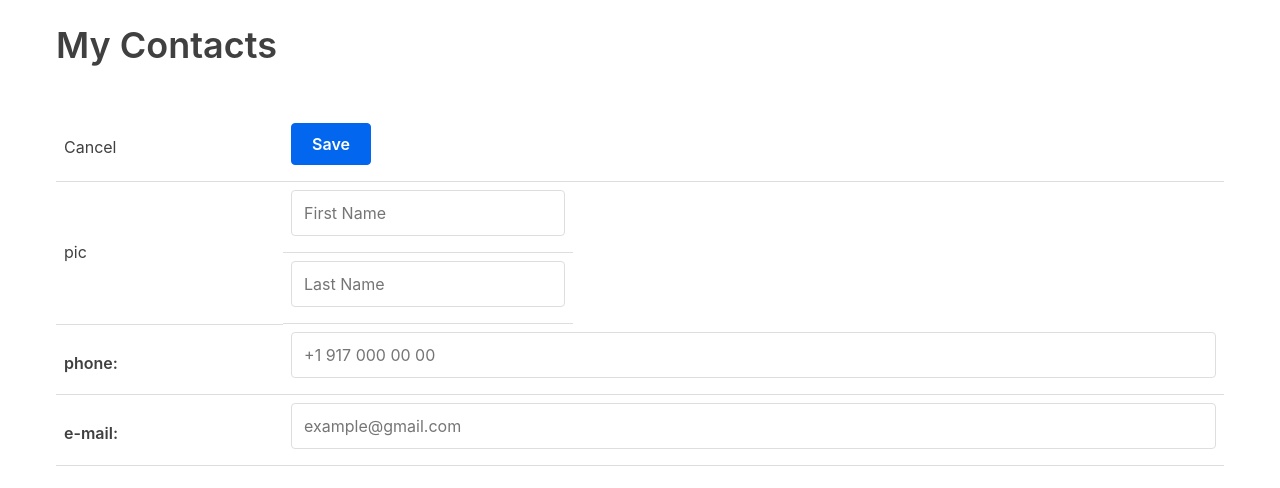
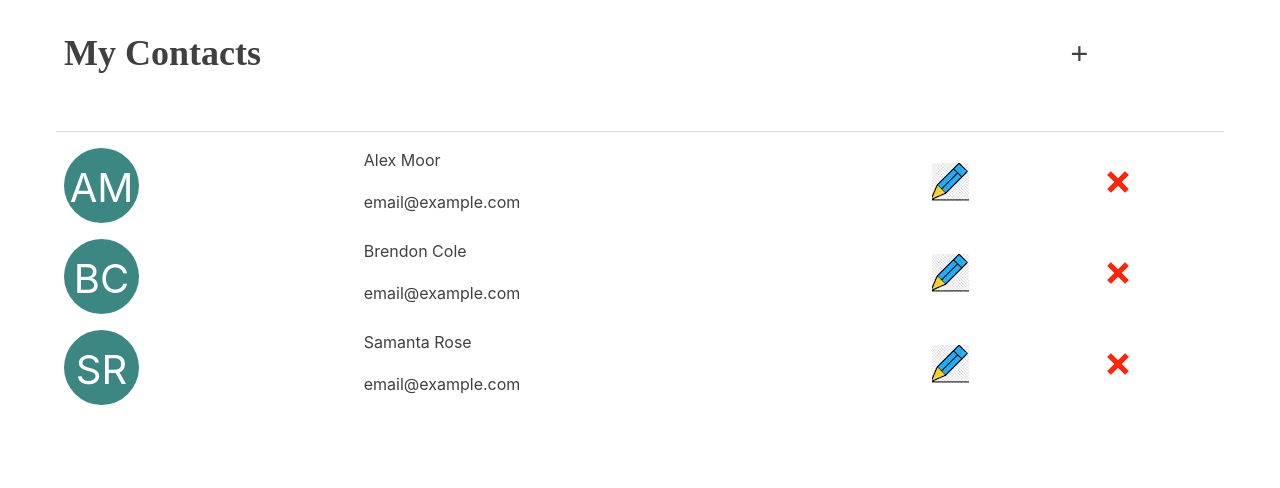
Before and after one commit to joycelin12/contacts, a React (Create React App) app: page / in a window 1280 px wide. Shown: the top 488 px of the page. Built offline with nearby package versions, Linux system fonts and the light colour scheme.

Commit message:
Added the modals and still trying to figure the update functions

```diff
--- a/src/App.js
+++ b/src/App.js
@@ -1,28 +1,37 @@
 import React, {Component} from 'react';
 import Table from './Table'
 import Form from './Form'
+import EditForm from './EditForm'
+
+
+
+//referencing from https://stackoverflow.com/questions/53921667/reactjs-component-structure-form-inside-modal
 
 class App extends Component {
 
   state = {
-	     contacts : [
-      /* {
-	 pic: 'pic1',
-	 name: 'name1',
-	 email: 'asdlkajd@hotmail.com'
-       } ,
-       {
-	 pic: 'pic2',
-	 name: 'name2',
-	 email: 'aadakajd@hotmail.com'
-       },
-       {
-	 pic: 'pic3',
-	 name: 'name3',
-	 email: 'affakajd@hotmail.com'
-       }*/
-     ]
-    }
+	   showEdit: false,
+	   id: null,
+	   showModal: false,
+	  contacts : [
+        { id: 1, pic: "AM", first: "Alex", last: "Moor", phone:"918 012 1212", email:"email@example.com"},
+	{ id: 2, pic: "BC", first: "Brendon", last: "Cole", phone:"911 011 1010", email:"email@example.com"},
+        { id: 3, pic: "SR", first: "Samanta", last: "Rose", phone:"918 012 1333", email:"email@example.com"}
+
+            ]
+	  }
+
+  addContacts = (event) => {
+	  	this.setState({showModal: true,
+		  showEdit: false
+   })
+
+  }
+
+  closeContact = (event) => {
+		this.setState({showModal: false,
+		showEdit: false});
+  }
 
   removeContact = index => {
            const { contacts } = this.state
@@ -39,20 +48,50 @@ class App extends Component {
        this.setState({ contacts: [...this.state.contacts, contact]})
   }
 
+  editContact = (index, row) => {
+         this.setState({
+		showEdit: true,
+		id: row.id,
+                pic: row.pic,
+                first: row.first,
+  		last: row.last,
+                phone: row.phone,
+                email: row.email})
+  }
+
+  updateHandle = contact => {
+       this.setState({ contacts: [...this.state.contacts, contact]})
+  }
+
+
   render() {
 
      const {contacts} = this.state
 
      return (
        <div className="container">
-	     <h1>My Contacts</h1>
-	     <Table contactsData={contacts} removeContact={this.removeContact}/>
-	     <Form handleSubmit={this.handleSubmit}/>
 
-       </div>
+	     <table>
+	     <tbody>
+	     <tr><td>
+	     <h1>My Contacts</h1></td>
+	     <td>
+	     <h2 onClick={this.addContacts}>+</h2></td>
+	     </tr>
+	     </tbody>
+	     </table>
+	     <hr />
+	     <Table contactsData={contacts} removeContact={this.removeContact} editContact = {this.editContact}/>
+	     <Form showModal={this.state.showModal} closeContact={this.closeContact} handleSubmit={this.handleSubmit} />
+             <EditForm showEdit={this.state} editContact = {this.editContact} closeContact={this.closeContact} updateHandle={this.updateHandle} />
+
+
+	       </div>
 
      )
   }
 }
 
+
+
 export default App
--- /dev/null
+++ b/src/EditForm.js
@@ -0,0 +1,176 @@
+import React, { Component } from 'react';
+
+//referencing https://codepen.io/bastianalbers/pen/PWBYvz
+
+class EditForm extends Component {
+
+	constructor(props) {
+
+           super(props)
+
+
+		this.initialState = {
+			showEdit: false,
+			id: '',
+			pic: '',
+			first: '',
+			last: '',
+			phone: '',
+			email: ''
+			}
+
+
+		this.state = this.initialState
+
+	}
+
+	handleChange = event => {
+		const { name, value } = event.target
+
+		this.setState({
+                   [name] : value,
+		})
+	}
+
+	submitForm = (event) => {
+		event.preventDefault();
+		this.props.handleSubmit(this.state);
+		this.props.closeContact();
+		this.setState(this.initialState);
+	}
+
+	cancelForm = (event) => {
+		event.preventDefault();
+		this.props.closeContact();
+	}
+
+	EditHandleForm = (event) => {
+
+            event.preventDefault();
+            this.setState({
+		    contacts :this.state.contacts.map(index => {
+                           if(index.id === this.state.id) {
+
+				   console.log('pic' + event.target.pic.value );
+			   	    console.log('first' + event.target.first.value );
+				      console.log('last' + event.target.last.value );
+				      console.log('phone' + event.target.phone.value );
+				      console.log('email' + event.target.email.value );
+
+				   index['pic'] = event.target.pic.value;
+				   index['first'] = event.target.first.value;
+				   index['last'] = event.target.last.value;
+				   index['phone'] = event.target.phone.value;
+                                   index['email'] = event.target.phone.value;
+				   return index;
+
+			   }
+			    return index;
+		    })
+
+
+	    })
+
+
+	  this.setState({
+            showEdit: false
+	   })
+	   this.props.closeContact();
+	   this.setState(this.initialState);
+
+	}
+
+	render() {
+
+		 const {showEdit, id, pic, first, last, phone, email} = this.props.showEdit;
+		 console.log(showEdit.showEdit + " showedit only");
+		  console.log(showEdit.id + " id only");
+		if (showEdit) {
+	/*	  console.log(this.props.showEdit.showEdit +"edit");
+		  console.log(this.props.showEdit.contact.first +"first");
+		  console.log(this.props.showEdit.contact.last +"last");
+		  console.log(this.props.showEdit.contact.phone +"phone");
+		  console.log(this.props.showEdit.contact.email +"contact");
+
+
+		 console.log(this.props.first + "testing first");*/
+		 return (
+			<div className ='popup'>
+			 <div className ='popup_inner'>
+		        <form onSubmit={this.EditHandleForm.bind(this)} >
+			<table>
+			<tbody>
+			<tr>
+			<td>
+			<button onClick={this.cancelForm} >Cancel</button>
+			</td>
+			<td></td>
+			<td>
+			<button type="submit" >Update</button>
+			</td>
+			</tr>
+			<tr>
+                        <td><div className="circle">Add Photo</div></td>
+			<tr>
+			<td  className="pop">
+			<input
+			type= "hidden"
+			name= "id"
+			value= {id}/>
+			<input
+			type= "text"
+			name= "first"
+			value= {first}
+			 onChange =  {this.handleChange} />
+			</td>
+			</tr>
+			<tr>
+			<td  className="pop">
+			<input
+			type= "text"
+			name= "last"
+		        value= {last}
+			onChange =  {this.handleChange} />
+			</td>
+			</tr>
+			</tr>
+			<tr>
+			<td  className="pop">
+			<label>phone:</label>
+			</td>
+			<td  className="pop">
+			<input
+			type= "text"
+			name= "phone"
+		        value= {phone}
+			onChange =  {this.handleChange} />
+			</td>
+			</tr>
+			<tr>
+			<td  className="pop">
+			<label>e-mail:</label>
+			</td>
+			<td  className="pop">
+			<input
+			type= "email"
+			name= "email"
+		        value= {email}
+			onChange =  {this.handleChange} />
+			</td>
+			</tr>
+			 </tbody>
+			</table>
+			</form>
+
+			 </div>
+			 </div>
+		 )
+		} else {
+                   return null;
+		}
+
+	}
+  }
+
+
+export default EditForm;
--- a/src/Form.js
+++ b/src/Form.js
@@ -1,4 +1,6 @@
-import React, { Component } from 'react'
+import React, { Component } from 'react';
+
+//referencing https://codepen.io/bastianalbers/pen/PWBYvz
 
 class Form extends Component {
 	constructor(props) {
@@ -6,11 +8,12 @@ class Form extends Component {
            super(props)
 
 		this.initialState = {
+			id:'',
 			pic: '',
 			first: '',
 			last: '',
 			phone: '',
-			email: ''
+			email: '',
 		}
 
 		this.state = this.initialState
@@ -28,27 +31,41 @@ class Form extends Component {
 	submitForm = (event) => {
 		event.preventDefault();
 		this.props.handleSubmit(this.state);
+		this.props.closeContact();
 		this.setState(this.initialState);
 	}
 
+	cancelForm = (event) => {
+		event.preventDefault();
+		this.props.closeContact();
+	}
+
 	render() {
-              const { pic, first, last, phone, email} = this.state;
+                const { id, pic, first, last, phone, email} = this.state;
 
-		return(
+		if (this.props.showModal) {
+		 return (
+			<div className ='popup'>
+			 <div className ='popup_inner'>
 			<form onSubmit={this.submitForm} >
 			<table>
 			<tr>
 			<td>
-			Cancel
+	                <button onClick={this.cancelForm} >Cancel</button>
 			</td>
+			 <td></td>
 			<td>
 			<button type="submit" >Save</button>
 			</td>
 			</tr>
 			<tr>
-                        <td>pic</td>
+                        <td><div className="circle">Add Photo</div></td>
 			<tr>
-			<td>
+			<td  className="pop">
+			<input
+			type= "hidden"
+			name= "id"
+			value= {Date.now()}/>
 			<input
 			type= "text"
 			name= "first"
@@ -56,9 +73,10 @@ class Form extends Component {
 			value= {first}
 			onChange =  {this.handleChange} />
 			</td>
+			<td></td>
 			</tr>
 			<tr>
-			<td>
+			<td  className="pop">
 			<input
 			type= "text"
 			name= "last"
@@ -66,13 +84,14 @@ class Form extends Component {
 			value= {last}
 			onChange =  {this.handleChange} />
 			</td>
+			<td></td>
 			</tr>
 			</tr>
 			<tr>
-			<td>
+			<td  className="pop">
 			<label>phone:</label>
 			</td>
-			<td>
+			<td  className="pop">
 			<input
 			type= "text"
 			name= "phone"
@@ -80,12 +99,13 @@ class Form extends Component {
 			value= {phone}
 			onChange =  {this.handleChange} />
 			</td>
+			<td></td>
 			</tr>
 			<tr>
-			<td>
+			<td  className="pop">
 			<label>e-mail:</label>
 			</td>
-			<td>
+			<td  className="pop">
 			<input
 			type= "email"
 			name= "email"
@@ -93,12 +113,19 @@ class Form extends Component {
 			value= {email}
 			onChange =  {this.handleChange} />
 			</td>
+			 <td></td>
 			</tr>
 			</table>
 			</form>
+                         </div>
+			 </div>
+		 )
+		} else {
+                   return null;
+		}
 
-		)
 	}
-}
+  }
+
 
 export default Form;
--- a/src/Table.js
+++ b/src/Table.js
@@ -6,15 +6,18 @@ const TableBody = props => {
 
       return(
             <tr key={index}>
-            <td>{row.pic}</td>
+            <td ><div className="circle2">{row.pic}</div></td>
             <tr>
             <td>{row.first} {row.last}</td>
             </tr>
             <tr>
             <td>{row.email}</td>
 	    </tr>
+	     <td>
+              <img src="/edit.png" onClick={() =>props.editContact(index,row)} alt="Edit"/>
+	      </td>
 	    <td>
-              <button onClick={() => props.removeContact(index)}>X</button>
+	      <img src="/cross.png" onClick={() => props.removeContact(index)} alt="Delete"/>
 	      </td>
           </tr>
          )
@@ -27,11 +30,11 @@ const TableBody = props => {
 class Table extends Component {
 
    render() {
-	   const {contactsData, removeContact} = this.props
+	  const {contactsData, removeContact, editContact} = this.props
 
-          return (
+	   return (
 		  <table>
-		  <TableBody contactsData={contactsData} removeContact={removeContact} />
+		  <TableBody contactsData={contactsData} removeContact={removeContact} editContact={editContact}  />
 		  </table>
           	  )
    }
--- a/src/index.css
+++ b/src/index.css
@@ -67,7 +67,7 @@ hr {
  * 2. Correct the odd `em` font sizing in all browsers.
  */
 pre {
-  font-family: monospace, monospace;
+  font-family: OpenSans;
   /* 1 */
   font-size: 1em;
   /* 2 */ }
@@ -106,7 +106,7 @@ strong {
 code,
 kbd,
 samp {
-  font-family: monospace, monospace;
+  font-family: OpenSans;
   /* 1 */
   font-size: 1em;
   /* 2 */ }
@@ -134,7 +134,7 @@ sub {
 sup {
   top: -0.5em; }
 
-/* Embedded content
+/*dEmbedded content
    ========================================================================== */
 /**
  * Remove the border on images inside links in IE 10.
@@ -363,7 +363,7 @@ h4,
 h5 {
   margin: 1.5rem 0;
   font-weight: 600;
-  font-family: -apple-system, BlinkMacSystemFont, Helvetica Neue, Helvetica, Arial, sans-serif;
+  font-family: OpenSans;
   line-height: 1.2;
   color: #404040; }
   h1:not(:first-child),
@@ -382,7 +382,8 @@ h1 {
   font-size: 1.75rem; }
 
 h2 {
-  font-size: 1.5rem; }
+  font-size: 1.5rem;
+  }
 
 h3 {
   font-size: 1.25rem; }
@@ -438,21 +439,21 @@ pre {
   padding: 1rem;
   tab-size: 2;
   color: #404040;
-  font-family: Menlo, monospace;
+  font-family: OpenSans;
   font-size: 14px;
   margin: 0 0 1.5rem 0; }
   pre code {
-    font-family: Menlo, monospace;
+    font-family: OpenSans;
     line-height: 1.2; }
 
 kbd {
   background-color: #f7f7f7;
   border: 1px solid #ccc;
   border-radius: 3px;
-  box-shadow: 0 1px 0 rgba(0, 0, 0, 0.2), 0 0 0 2px #fff inset;
+  box-shadow: none;
   color: #333;
   display: inline-block;
-  font-family: Helvetica, Arial, sans-serif;
+  font-family: OpenSans;
   font-size: 13px;
   line-height: 1.4;
   margin: 0 .1em;
@@ -462,7 +463,7 @@ kbd {
 :not(pre) > code {
   color: #404040;
   background: transparent;
-  font-family: Menlo, monospace;
+  font-family: OpenSans;
   font-size: 14px;
   padding: 0 0.2rem;
   border: 1px solid #dedede;
@@ -633,12 +634,12 @@ dd {
 .button, a.button, button, [type=submit], [type=reset], [type=button] {
   -webkit-appearance: none;
   display: inline-block;
-  border: 1px solid #0366EE;
+  border: 1px ;
   border-radius: 4px;
-  background: #0366EE;
-  color: #ffffff;
+  background: white ;
+  color: rgba(61, 135, 130, 0.606488);
   font-weight: 600;
-  font-family: -apple-system, BlinkMacSystemFont, Helvetica Neue, Helvetica, Arial, sans-serif;
+  font-family: OpenSans;
   font-size: 1rem;
   text-transform: none;
   padding: .75rem 1.25rem;
@@ -651,13 +652,13 @@ dd {
 
 .button:hover, a.button:hover, button:hover, [type=submit]:hover, [type=reset]:hover, [type=button]:hover {
   border: 1px solid #0250bc;
-  background: #0250bc;
+  background:  #3D8782;
   color: #ffffff;
   text-decoration: none; }
 
 .button:focus, .button:active, a.button:focus, a.button:active, button:focus, button:active, [type=submit]:focus, [type=submit]:active, [type=reset]:focus, [type=reset]:active, [type=button]:focus, [type=button]:active {
   border: 1px solid #0250bc;
-  background: #0250bc;
+  background:  #3D8782;
   color: #ffffff;
   text-decoration: none; }
 
@@ -709,7 +710,8 @@ a.full-button {
  */
 [type=color], [type=date], [type=datetime], [type=datetime-local], [type=email], [type=month], [type=number], [type=password], [type=search], [type=tel], [type=text], [type=url], [type=week], [type=time], select, textarea {
   display: block;
-  border: 1px solid #dedede;
+  border: 0px solid #dedede;
+  box-Shadow: 0px;
   border-radius: 4px;
   padding: .75rem;
   outline: none;
@@ -725,7 +727,7 @@ a.full-button {
 
 [type=color]:focus, [type=color]:active, [type=date]:focus, [type=date]:active, [type=datetime]:focus, [type=datetime]:active, [type=datetime-local]:focus, [type=datetime-local]:active, [type=email]:focus, [type=email]:active, [type=month]:focus, [type=month]:active, [type=number]:focus, [type=number]:active, [type=password]:focus, [type=password]:active, [type=search]:focus, [type=search]:active, [type=tel]:focus, [type=tel]:active, [type=text]:focus, [type=text]:active, [type=url]:focus, [type=url]:active, [type=week]:focus, [type=week]:active, [type=time]:focus, [type=time]:active, select:focus, select:active, textarea:focus, textarea:active {
   border: 1px solid #0366EE;
-  box-shadow: inset 0 1px 1px rgba(0, 0, 0, 0.1), 0 0 6px #8cbcfe; }
+  box-shadow: none; }
 
 textarea {
   overflow: auto;
@@ -776,7 +778,8 @@ textarea.has-error:hover,
 textarea.has-error:focus,
 textarea.has-error:active {
   border: 1px solid #D33C40;
-  box-shadow: inset 0 1px 1px rgba(0, 0, 0, 0.1), 0 0 6px #f4cecf; }
+  box-shadow: none;
+   }
 
 ::-webkit-input-placeholder,
 ::-moz-placeholder,
@@ -799,9 +802,7 @@ thead th {
 tfoot th {
   border-top: 2px solid #dedede; }
 
-td {
-  border-bottom: 1px solid #dedede; }
-
+td
 th,
 td {
   text-align: left;
@@ -828,3 +829,55 @@ caption {
 /**
  * Layout
  */
+
+/* added other css items from the following website
+ * https://codepen.io/bastianalbers/pen/PWBYvz
+ */
+.popup {
+  position: fixed;
+  width: 100%;
+  height: 100%;
+  top: 0;
+  left: 0;
+  right: 0;
+  bottom: 0;
+  margin: auto;
+  background-color: rgba(10, 40, 38, 0.561453);
+}
+.popup_inner {
+  position: absolute;
+  left: 35%;
+  right: 35%;
+  top: 20%;
+  bottom: 10%;
+  margin: auto;
+  background: white;
+  border-radius: 25px;
+}
+
+/* referencing https://stackoverflow.com/questions/16615403/css-how-to-draw-circle-with-text-in-middle */
+.circle {
+ position: absolute;
+ left: 5%;
+ right: 75%;
+ top: 18%;
+ bottom: 55%;
+ border-radius: 50%;
+ font-size: 30px;
+ color: white;
+ line-height: 100%;
+ text-align: center;
+ background: #3D8782}
+
+.circle2 {
+  width: 75px;
+  height: 75px;
+  border-radius: 50%;
+  font-size: 40px;
+  color: #fff;
+  line-height: 80px;
+  text-align: center;
+  background: #3D8782;
+ }
+
+.pop{  border-bottom: 1px solid #dedede; }
```
Also changed, not shown: public/cross.png (added), public/edit.png (added).
